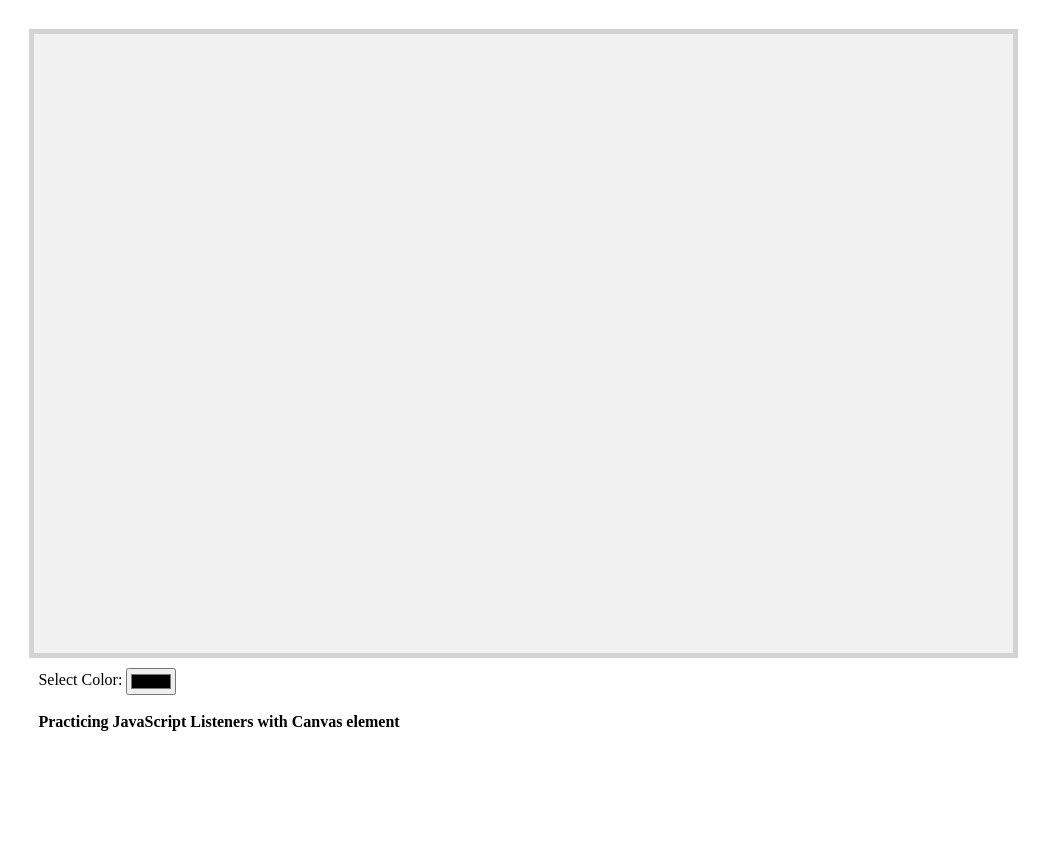
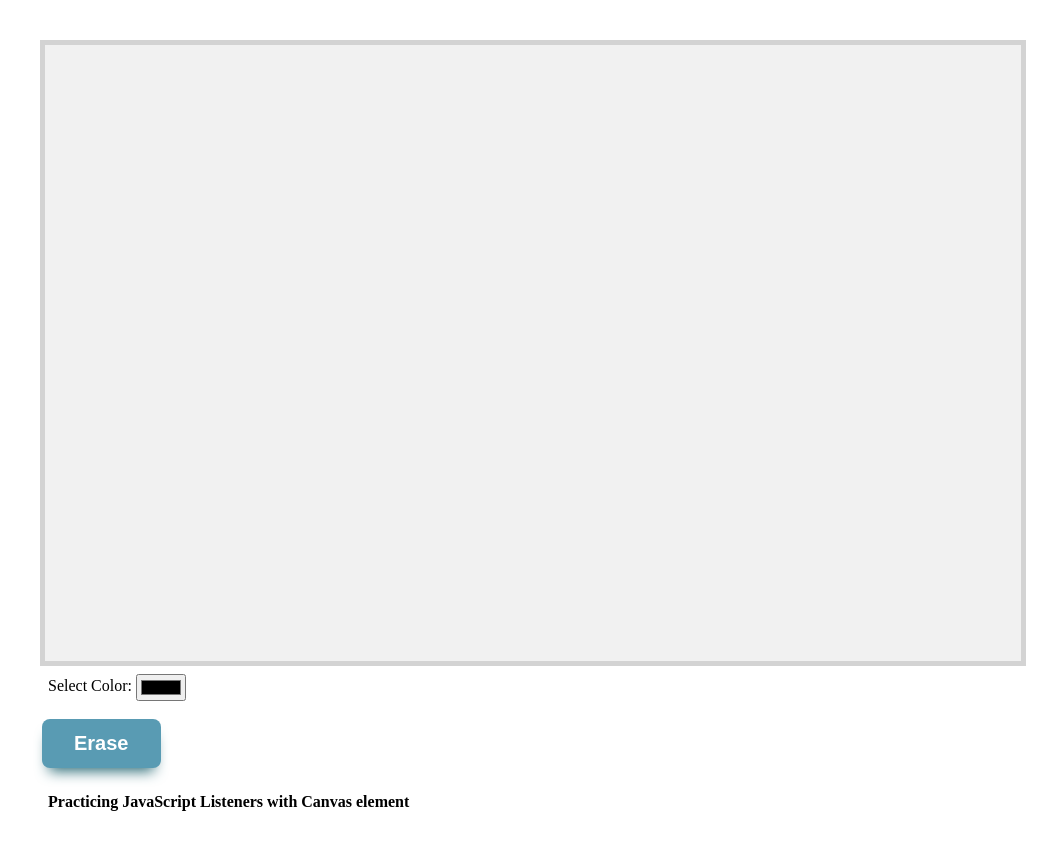
Before and after one commit to shinabarger/homework7, a plain HTML site: page index.html in a window 1280 px wide. Shown: the whole page, without its empty margins (0-1060 px from the left). Before the commit the page ends 800 px from the top, so only its background shows below. Drawn offline with Linux system fonts and the light colour scheme.

Commit message:
add erase button
Doesn't work yet.

```diff
--- a/css/style.css
+++ b/css/style.css
@@ -1,4 +1,27 @@
-main, canvas, label, h1 {
-  padding: .6em;
-  margin: .6em;
+main, canvas, label, h1, body, button {
+  padding: .5em;
+  margin: .5em;
 }
+
+div {
+  padding-top: .5em;
+}
+
+button {
+  box-shadow: 0px 10px 14px -7px #276873;
+	background-color:#599bb3;
+	border-radius:8px;
+	display:inline-block;
+	cursor:pointer;
+	color:#ffffff;
+	font-family:Arial;
+	font-size:20px;
+	font-weight:bold;
+	padding:13px 32px;
+  border: none;
+}
+
+button:hover {
+	background:linear-gradient(to bottom, #408c99 5%, #599bb3 100%);
+	background-color:#408c99;
+}
--- a/index.html
+++ b/index.html
@@ -17,6 +17,9 @@
 	<main>
     	<canvas id = "canvas" width = "350" height = "500"  ></canvas>
     	<label>Select Color: <input type = "color" id = "clr"/></label>
+			<div class="">
+				<button type="button" id="erase" name="erase">Erase</button>
+			</div>
     	<h1>Practicing JavaScript Listeners with Canvas element</h1>
     </main>
     <script src="js/canvas.js"></script>
```
